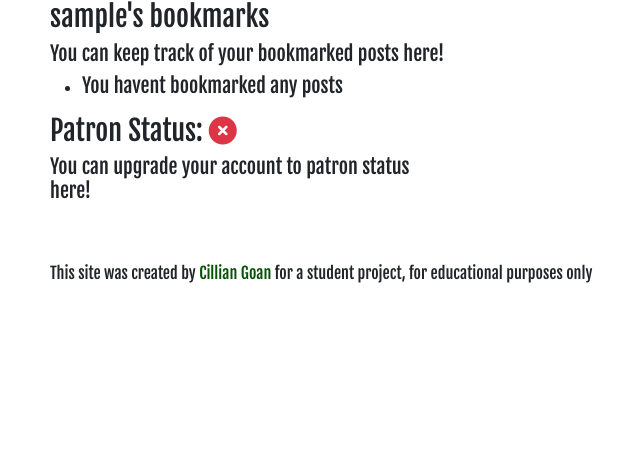
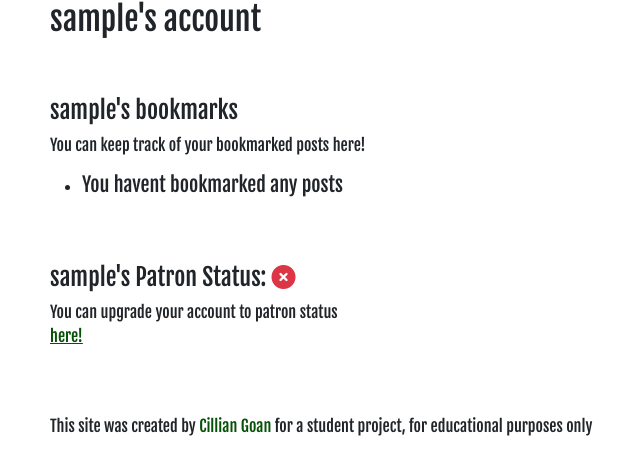
Before and after one commit to Cillian-G/neverending_guidebook, a Django app: page /my_account/ in a window 1280 px wide. Shown: the part 112-587 px from the top of the page, without its empty margins (32-672 px from the left). Run offline with Django 3.2, Linux system fonts and the light colour scheme; the visitor is signed in with stand-in values (Sample User, id 1); data comes from the database, SQL or seed files in the repository; data that the repository does not hold is empty; some libraries are stand-ins or nearby versions.

Commit message:
Fix Patron icon formatting, add spacing style class

```diff
--- a/templates/my_account.html
+++ b/templates/my_account.html
@@ -1,10 +1,13 @@
 {% extends "base.html" %}
 
 {% block content %}
-
+    <!-- Account details -->
     <div>
-        <h3>{{ user.username }}'s bookmarks</h3>
-        <h5>You can keep track of your bookmarked posts here!</h5>
+        <h2>{{ user.username }}'s account</h2>
+        <div class="content-spacing">
+            <!-- Bookmark List -->
+            <h4>{{ user.username }}'s bookmarks</h4>
+            <p>You can keep track of your bookmarked posts here!</p>
             <ul>
                 {% for location in locations %}
                     <li>
@@ -16,15 +19,27 @@
                     </li>
                 {% endfor %}
             </ul>
-        <h3>
-            Patron Status:
+        </div>
+        <!-- Patron Status Check Icon -->
+        <div class="content-spacing">
+            <h4>
+                {{ user.username }}'s Patron Status:
                 {% if is_patron.patron_status %}
                     <i class="fa-solid fa-circle-check text-success"></i>
                 {% else %}
                     <i class="fa-solid fa-circle-xmark text-danger"></i>
-                <h5>You can upgrade your account to patron status<a class="nav-link link" href="{% url 'checkout' %}">here!</a></h5>
                 {% endif %}
-        </h3>
+            </h4>
+            {% if is_patron.patron_status %}
+                <p>Thank your for your support!</p>
+            {% else %}
+                <p>
+                    You can upgrade your account to patron status
+                    <a class="nav-link patron-link" href="{% url 'checkout' %}">here!</a>
+                </p>
+            {% endif %}
+        </div>
+
     </div>
 
 
```
Lines whose indentation alone changed are shown as unchanged.
